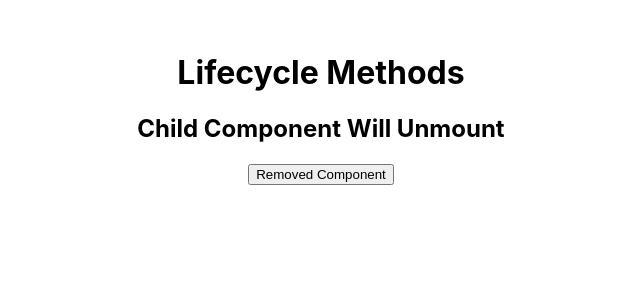
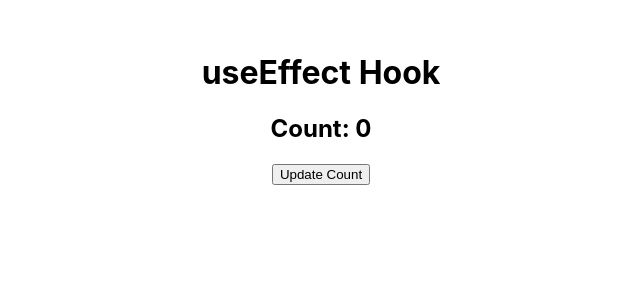
Before and after one commit to akashdomadiya/react-tuts, a React (Create React App) app: page / in a window 1280 px wide. Shown: the top 300 px of the page, without its empty margins (319-959 px from the left). Built offline with nearby package versions, Linux system fonts and the light colour scheme.

Commit message:
usehooks

```diff
--- a/src/App.js
+++ b/src/App.js
@@ -1,31 +1,26 @@
-import React, { Component } from "react";
+import React, { useEffect, useState } from "react";
 import "./App.css";
-import Unmount from "./Unmount";
-class App extends Component {
+function App() {
+  // Example 2
+  const [count, setCount] = useState(0);
+
   // Example 1
-  constructor() {
-    super();
-    this.state = {
-      show: true,
-    };
-  }
+  useEffect(() => {
+    // alert("useEffect Hook!");
+    console.log("useEffect Hook!");
 
-  render() {
-    console.log("clicked", this.state.show);
+    console.log("Updating");
+  });
   return (
     <>
       <div className="App">
-          <h1>Lifecycle Methods</h1>
-
-          {this.state.show ? <Unmount /> : <h2>Removed</h2>}
+        <h1>useEffect Hook</h1>
 
         {/* Example 2 */}
-          <button onClick={() => this.setState({ show: !this.state.show })}>
-            Removed Component
-          </button>
+        <h2>Count: {count}</h2>
+        <button onClick={() => setCount(count + 1)}>Update Count</button>
       </div>
     </>
   );
 }
-}
 export default App;
```
Lines whose indentation alone changed are shown as unchanged.
